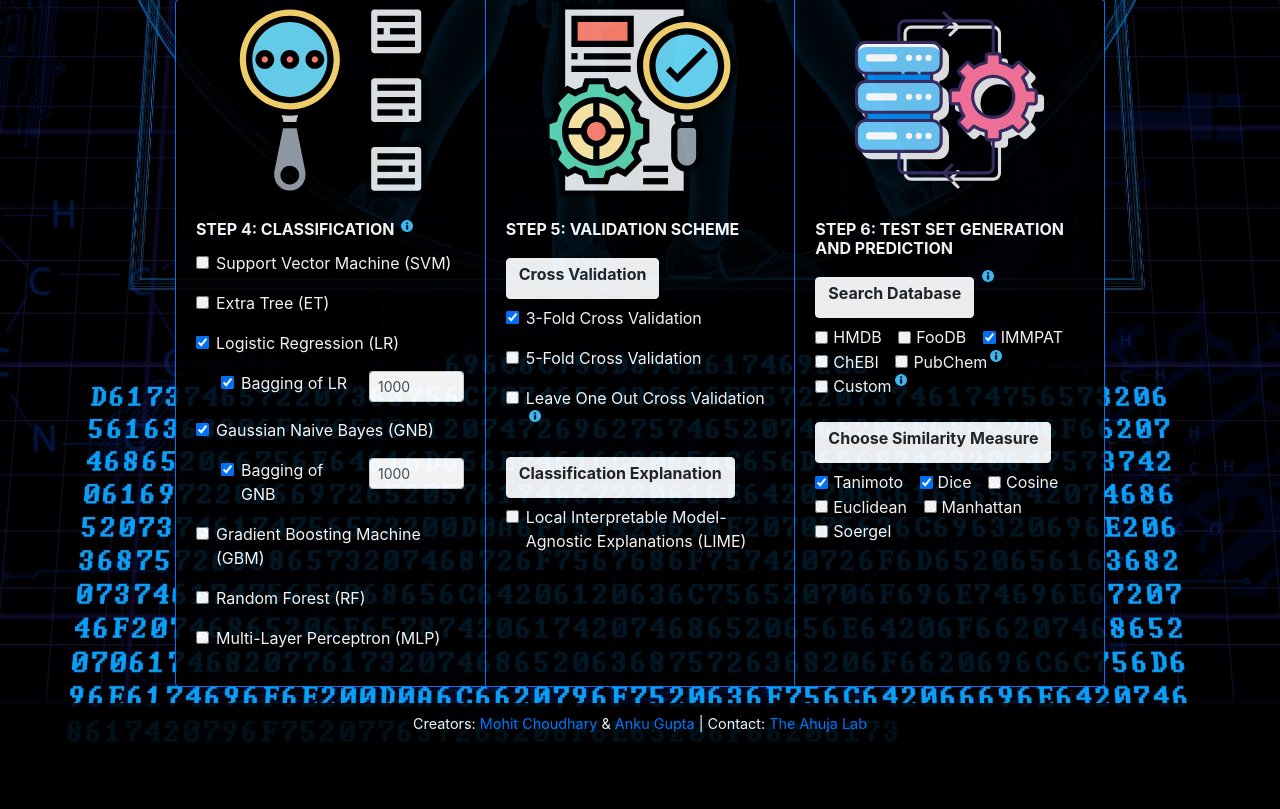
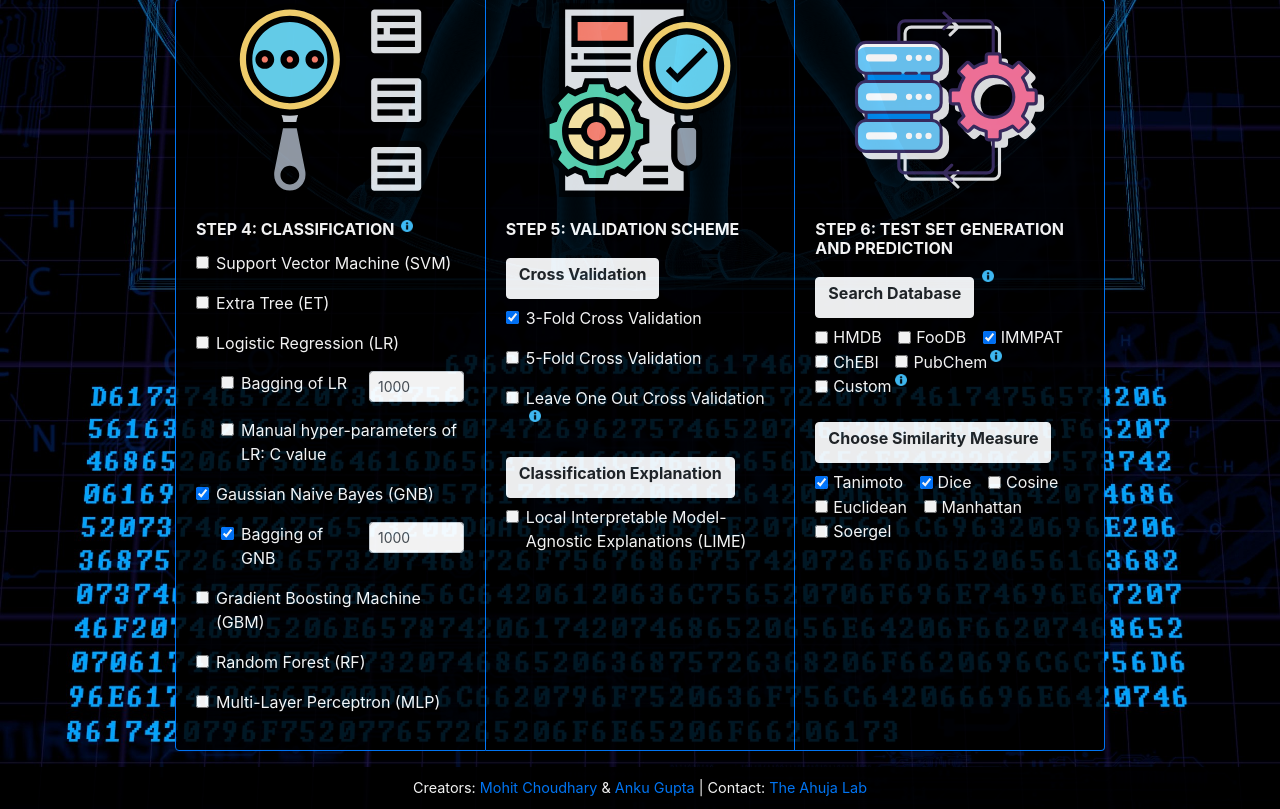
Before and after one commit to the-ahuja-lab/Machine-Olf-Action, a Flask app: page / in a window 1280 px wide. Shown: the part 995-1804 px from the top of the page. Before the commit the page ends 1737 px from the top, so only its background shows below. Run offline with Flask 2, Linux system fonts and the light colour scheme; parts of the project's set-up code (start-up, migrations or seed data) failed here and were passed over; some libraries are stand-ins or nearby versions.

Commit message:
Nested Cv and Hyper Parameter fix

```diff
--- a/Code/ml_pipeline/static/js/create_job.js
+++ b/Code/ml_pipeline/static/js/create_job.js
@@ -186,6 +186,14 @@ $(function() {
             $("#LR").show();
         } else {
             $("#LR").hide();
+        }
+    });
+    //clf_hyp_man_lr
+    $("#clf_hyp_man_lr").click(function() {
+        if ($(this).is(":checked")) {
+            $("#clf_hyp_man_c_params_lr").show();
+        } else {
+            $("#clf_hyp_man_c_params_lr").hide();
         }
     });
 });
--- a/Code/ml_pipeline/templates/create_job.html
+++ b/Code/ml_pipeline/templates/create_job.html
@@ -311,7 +311,6 @@
                                     </div>
                                 </div>
                             <div id="dv_svm_hyp_man" class="form-row hyper-div" style="display:none">
-
                                     <div class="form-group form-check form-check-inline">
                                         <input class="form-check-input" type="checkbox" name="clf_hyp_man_c_svm"
                                                id="clf_hyp_man_c_svm">
@@ -324,7 +323,6 @@
                                            training points classified correctly.">
                                         <img class="info-class"
                                             src="{{ url_for('static', filename='images/info-16.png') }}"/></a>
-
                                     </div>
                                     <div id="clf_hyp_man_c_params_svm" style="display:none" class="form-group">
                                         <div class="form-check form-check-inline">
@@ -553,17 +551,15 @@
                             </div>
 
                             <div class="form-group form-check">
-                                <input type="checkbox" class="form-check-input" name="clf_lr_flg" id="clf_lr_flg"
-                                       checked>
+                                <input type="checkbox" class="form-check-input" name="clf_lr_flg" id="clf_lr_flg">
                                 <label class="form-check-label" for="clf_lr_flg">Logistic Regression (LR)</label>
                             </div>
-
                             <div id="LR">
                                 <div class="form-row bagging-div">
                                     <div class="col-7">
                                         <div class="form-group form-check">
                                             <input class="form-check-input" type="checkbox" name="clf_bagging_lr"
-                                                   id="clf_bagging_lr" checked>
+                                                   id="clf_bagging_lr">
                                             <label class="form-check-label" for="clf_bagging_lr">Bagging of
                                                 LR</label>
                                         </div>
@@ -579,6 +575,67 @@
                                         </div>
                                     </div>
                                 </div>
+                                <div class="form-row bagging-div">
+                                    <div class="col">
+                                        <div class="form-group form-check">
+                                            <input class="form-check-input" type="checkbox" name="clf_hyp_man_lr"
+                                                   id="clf_hyp_man_lr">
+                                            <label class="form-check-label" for="clf_hyp_man_lr">Manual
+                                                hyper-parameters of LR: C value</label>
+                                        </div>
+                                    </div>
+                                </div>
+<!--                                <div class="form-group form-check form-check-inline">-->
+<!--                                        <input class="form-check-input" type="checkbox" name="clf_hyp_man_c_lr"-->
+<!--                                               id="clf_hyp_man_c_lr">-->
+<!--                                        <label class="form-check-label" for="clf_hyp_man_c_lr">C</label>-->
+<!--                                        <a tabindex="0" role="button" data-toggle="popover" data-trigger="focus"-->
+<!--                                           data-container="body" data-placement="bottom" data-html="true"-->
+<!--                                           data-content="The C parameter tells the LR optimization how much you want to-->
+<!--                                           avoid mis classifying each training example. For large values of C, the optimization-->
+<!--                                           will choose a smaller-margin hyper plane does a better job of getting all the-->
+<!--                                           training points classified correctly.">-->
+<!--                                        <img class="info-class"-->
+<!--                                            src="{{ url_for('static', filename='images/info-16.png') }}"/></a>-->
+<!--                                    </div>-->
+                                    <div id="clf_hyp_man_c_params_lr" style="display:none" class="form-group">
+                                        <div class="form-check form-check-inline">
+                                            <input class="form-check-input" type="checkbox"
+                                                   name="clf_hyp_man_c_p1_lr"
+                                                   id="clf_hyp_man_c_p1_lr">
+                                            <label class="form-check-label"
+                                                   for="clf_hyp_man_c_p1_lr">10<sup>-4</sup></label>
+                                        </div>
+                                        <div class="form-check form-check-inline">
+                                            <input class="form-check-input" type="checkbox"
+                                                   name="clf_hyp_man_c_p3_lr"
+                                                   id="clf_hyp_man_c_p3_lr">
+                                            <label class="form-check-label"
+                                                   for="clf_hyp_man_c_p3_lr">10<sup>-2</sup></label>
+                                        </div>
+                                        <div class="form-check form-check-inline">
+                                            <input class="form-check-input" type="checkbox"
+                                                   name="clf_hyp_man_c_p4_lr"
+                                                   id="clf_hyp_man_c_p4_lr">
+                                            <label class="form-check-label"
+                                                   for="clf_hyp_man_c_p4_lr">1</label>
+                                        </div>
+                                        <div class="form-check form-check-inline">
+                                            <input class="form-check-input" type="checkbox"
+                                                   name="clf_hyp_man_c_p2_lr"
+                                                   id="clf_hyp_man_c_p2_lr">
+                                            <label class="form-check-label"
+                                                   for="clf_hyp_man_c_p2_lr">10</label>
+                                        </div>
+                                        <div id="dv_hyp_lr_c_tb" class="form-group">
+                                            <label for="clf_hyp_man_oth_lr" class="sr-only">LR Parameter C</label>
+                                            <input type="number" id="clf_hyp_man_oth_lr"
+                                                   name="clf_hyp_man_oth_lr"
+                                                   class="form-control form-control-sm"
+                                                   placeholder="Any other C value"
+                                                   title="Any other C"/>
+                                        </div>
+                                    </div>
                             </div>
 
                             <div class="form-group form-check">
@@ -737,7 +794,6 @@
                                         <label class="form-check-label" for="clf_hyp_man_depth_rf">Maximum Depth</label>
                                     </div>
                                     <div id="clf_hyp_man_depth_params_rf" style="display:none" class="form-group">
-
                                         <input type="number" id="clf_hyp_man_depth_oth_rf"
                                                    name="clf_hyp_man_depth_oth_rf"
                                                    class="form-control form-control-sm"
@@ -750,12 +806,18 @@
                                         <label class="form-check-label" for="clf_hyp_man_features_rf">Maximum Features</label>
                                     </div>
                                     <div id="clf_hyp_man_features_params_rf" style="display:none" class="form-group">
-
-                                        <input type="number" id="clf_hyp_man_features_oth_rf"
-                                                   name="clf_hyp_man_features_oth_rf"
-                                                   class="form-control form-control-sm"
-                                                   placeholder="Max. Features"
-                                                   title="Maximum Depth value"/>
+                                        <div class="form-check form-check-inline">
+                                            <input class="form-check-input" type="checkbox"
+                                                   name="clf_hyp_man_features_p2_rf"
+                                                   id="clf_hyp_man_features_p2_rf">
+                                            <label class="form-check-label"
+                                                   for="clf_hyp_man_features_p2_rf">auto</label>
+                                            <input class="form-check-input" type="checkbox"
+                                                   name="clf_hyp_man_features_p1_rf"
+                                                   id="clf_hyp_man_features_p1_rf">
+                                            <label class="form-check-label"
+                                                   for="clf_hyp_man_features_p1_rf">sqrt</label>
+                                        </div>
                                     </div>
                                     <div class="form-group form-check form-check-inline">
                                         <input class="form-check-input" type="checkbox" name="clf_hyp_man_sample_split_rf"
@@ -785,7 +847,6 @@
                                             <label class="form-check-label"
                                                    for="clf_hyp_man_sample_split_p3_rf">10</label>
                                         </div>
-
                                     </div>
                                     <div class="form-group form-check form-check-inline">
                                         <input class="form-check-input" type="checkbox" name="clf_hyp_man_sample_leaf_rf"
@@ -836,7 +897,6 @@
                                             <label class="form-check-label"
                                                    for="clf_hyp_man_bootstrap_p2_rf">False</label>
                                         </div>
-
                                     </div>
                                 </div>
                             </div>
@@ -846,7 +906,6 @@
                                 >
                                 <label class="form-check-label" for="clf_mlp_flg">Multi-Layer Perceptron (MLP)</label>
                             </div>
-
                             <div id="mlp" style="display: none">
                                 <div class="form-row bagging-div">
                                     <div class="col-7">
@@ -1006,13 +1065,6 @@
                                         <label class="form-check-label" for="clf_hyp_man_lr_rate_mlp">Alpha Parameter</label>
                                     </div>
                                     <div id="clf_hyp_man_alpha_params_mlp" style="display:none" class="form-group">
-<!--                                        <div class="form-check form-check-inline">-->
-<!--                                            <input class="form-check-input" type="checkbox"-->
-<!--                                                   name="clf_hyp_man_alpha_p1_mlp"-->
-<!--                                                   id="clf_hyp_man_alpha_p1_mlp">-->
-<!--                                            <label class="form-check-label"-->
-<!--                                                   for="clf_hyp_man_alpha_p1_mlp">(5,5,5)</label>-->
-<!--                                        </div>-->
                                         <div class="form-check form-check-inline">
                                             <input class="form-check-input" type="checkbox"
                                                    name="clf_hyp_man_alpha_p2_mlp"
```
Also changed, not shown: Code/ml_pipeline/model/Classification.py (+48 -25 lines), Code/ml_pipeline/model/MLJobConfig.py (+28 -0 lines).
